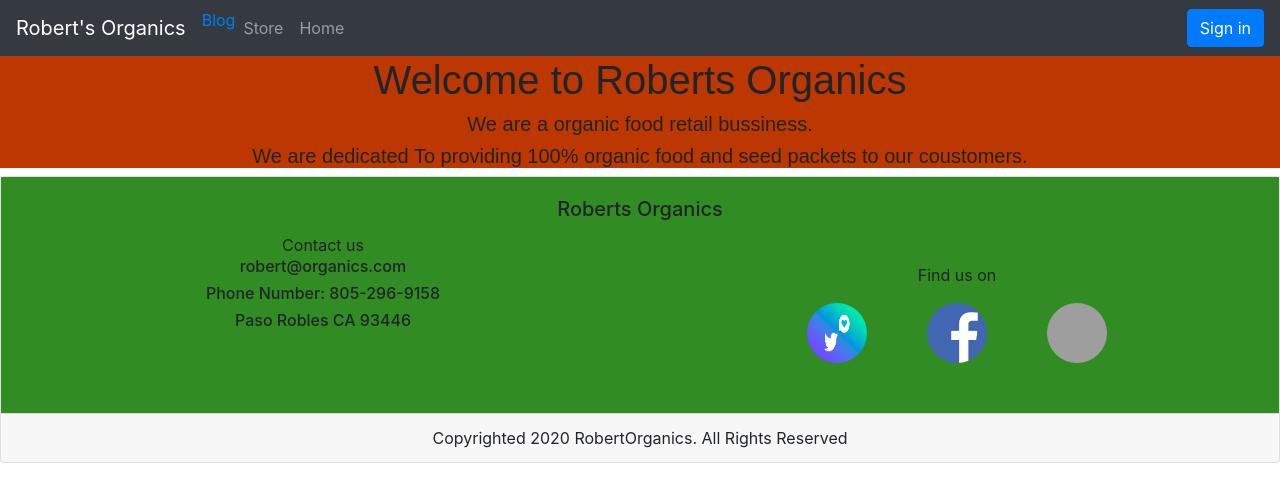
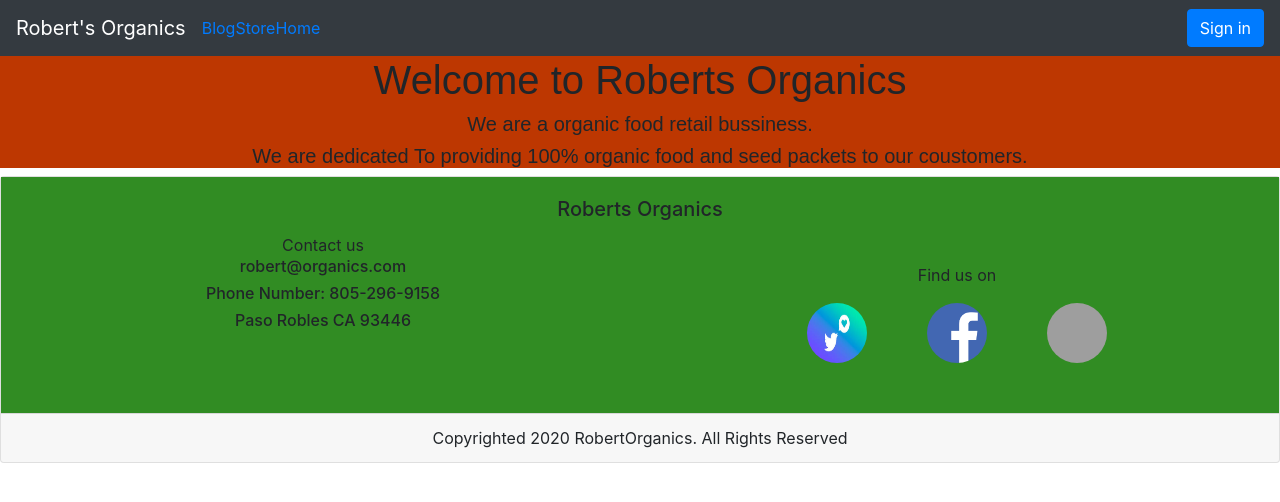
Before and after one commit to UnseenMountain/robertsorganics, a React (Create React App) app: page / in a window 1280 px wide. Shown: the top 502 px of the page. Built offline with nearby package versions, Linux system fonts and the light colour scheme; grey boxes are pictures that could not be loaded.

Commit message:
links now work on the live site

```diff
--- a/src/components/NavBar/NavBar.js
+++ b/src/components/NavBar/NavBar.js
@@ -15,8 +15,8 @@ function NavBar (props) {
         <Navbar.Brand href="/">Robert's Organics</Navbar.Brand>
         <Nav className="mr-auto">
           <Link to="/Blog">Blog</Link>
-          <Nav.Link href="/Store">Store</Nav.Link>
-          <Nav.Link href="/">Home</Nav.Link>
+          <Link to="/Store">Store</Link>
+          <Link to="/">Home</Link>
         </Nav>
         <Form inline>
 
```
